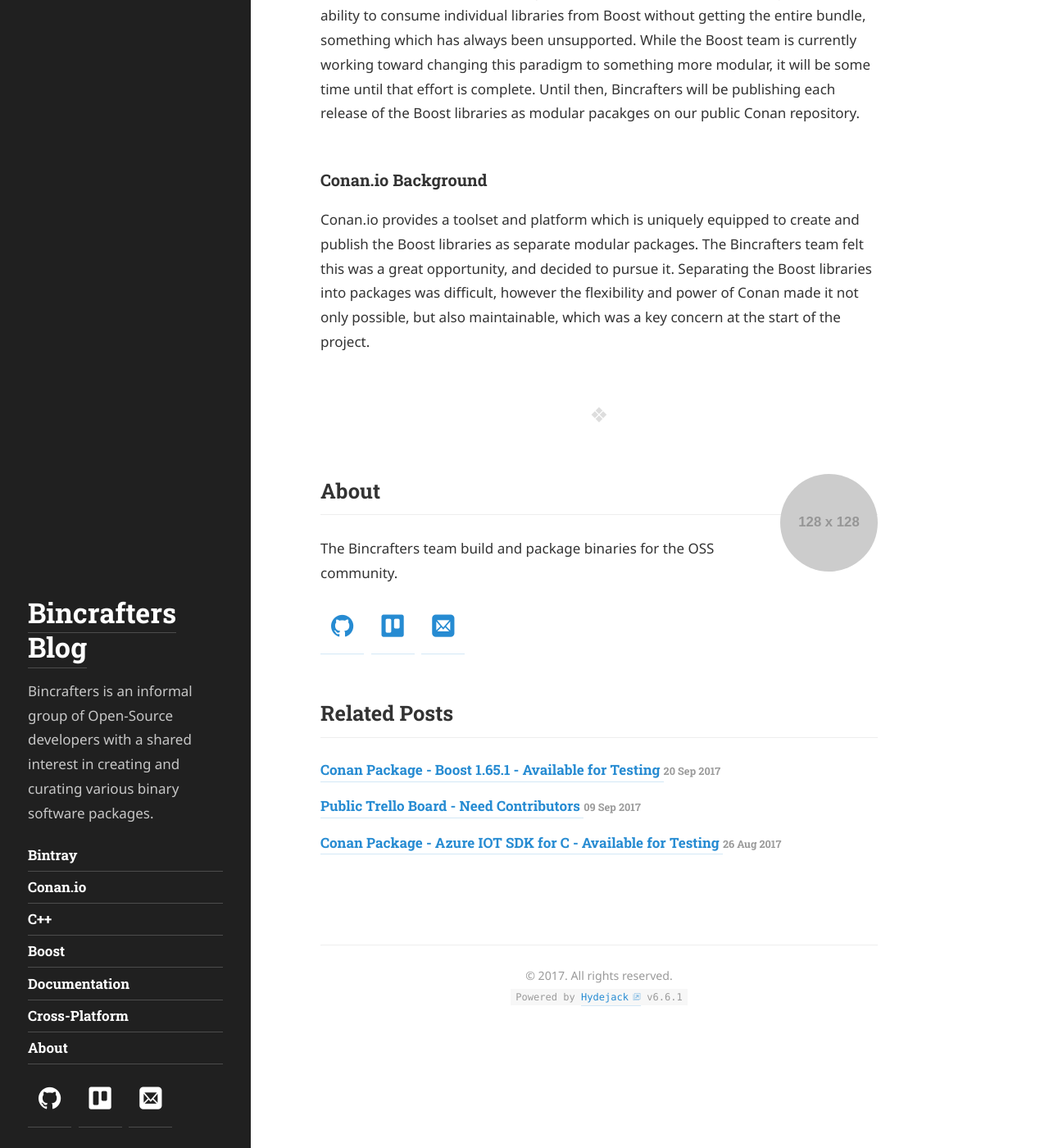
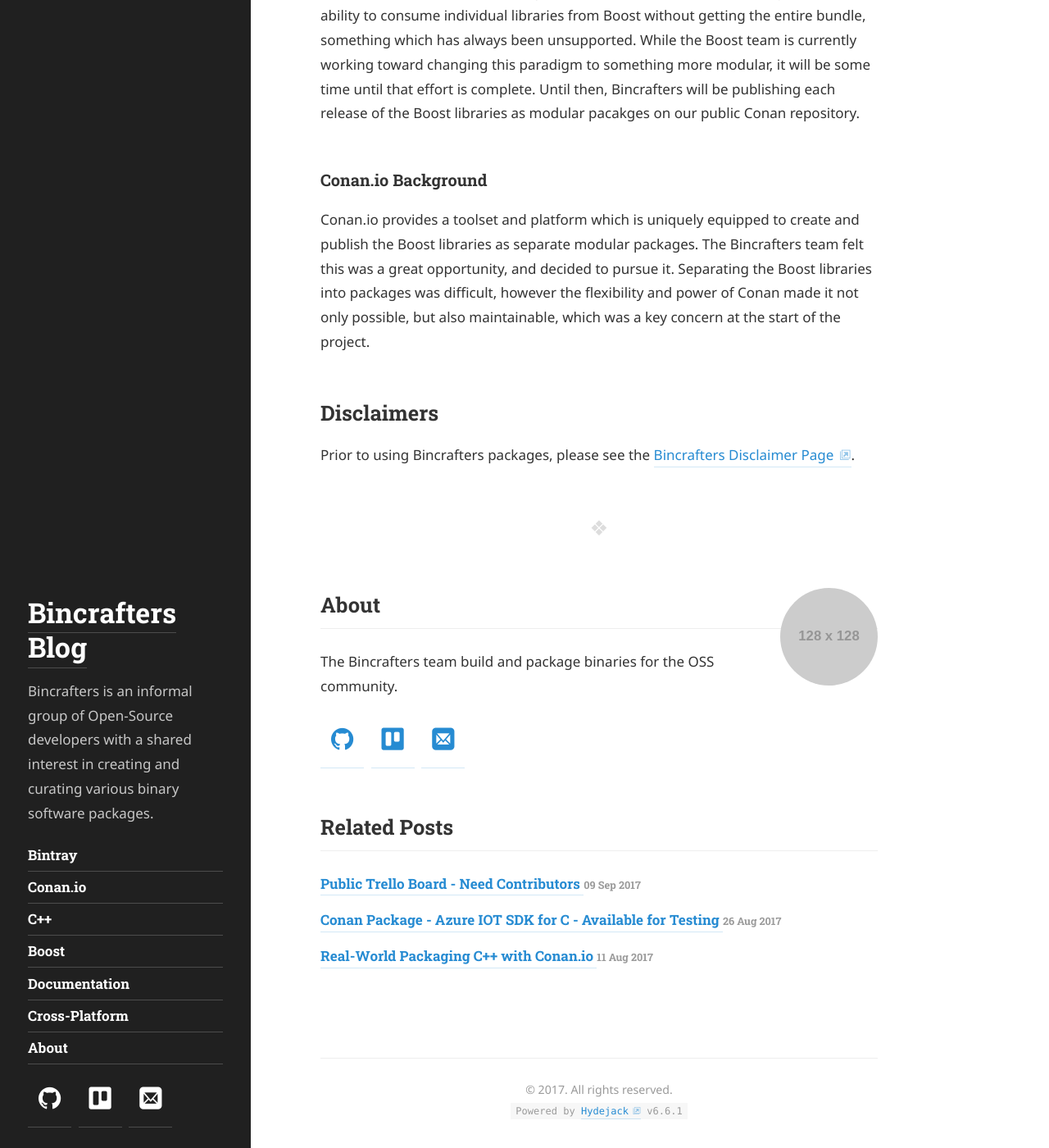
Before and after one commit to bincrafters/bincrafters.github.io, a Jekyll site: the page built from _posts/2017-09-22-boost-modular-packages-conan.md, in a window 1280 px wide and 1400 px high, scrolled down 2176 px. Shown: the whole window at 82% size. Built offline with Jekyll 4.4.1, drawn with Linux system fonts in a browser that asks for light colours; some web fonts are replaced; some of the changed text lies outside the part shown.

Commit message:
boost - moved 1.64 post, removed 1.65.1

```diff
--- a/_posts/2017-07-27-boost-modular-packages-conan.md
+++ b/_posts/2017-09-22-boost-modular-packages-conan.md
@@ -47,3 +47,6 @@ The Boost libraries have historically been released in the form of a single pack
 
 ### Conan.io Background
 Conan.io provides a toolset and platform which is uniquely equipped to create and publish the Boost libraries as separate modular packages. The Bincrafters team felt this was a great opportunity, and decided to pursue it. Separating the Boost libraries into packages was difficult, however the flexibility and power of Conan made it not only possible, but also maintainable, which was a key concern at the start of the project.
+
+## Disclaimers
+Prior to using Bincrafters packages, please see the [Bincrafters Disclaimer Page](https://bincrafters.github.io/2017/05/01/bincrafters-package-disclaimers.md).
```
Also changed, not shown: _posts/2017-09-20-boost-1.65.1-testing.md (deleted, +0 -18 lines).
